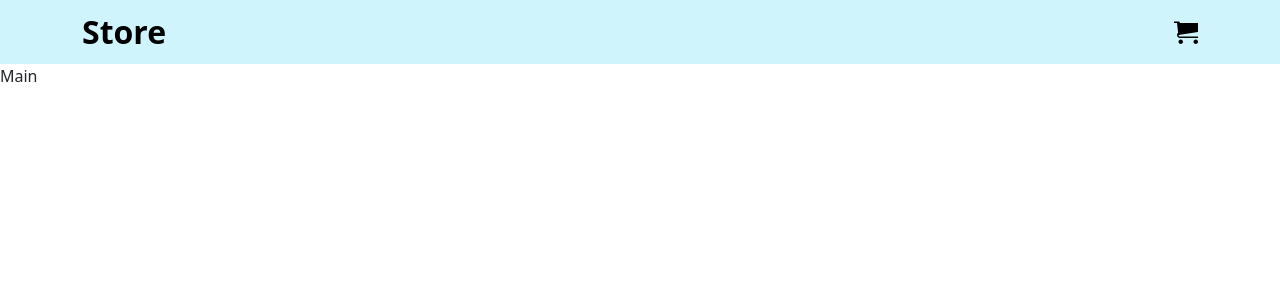
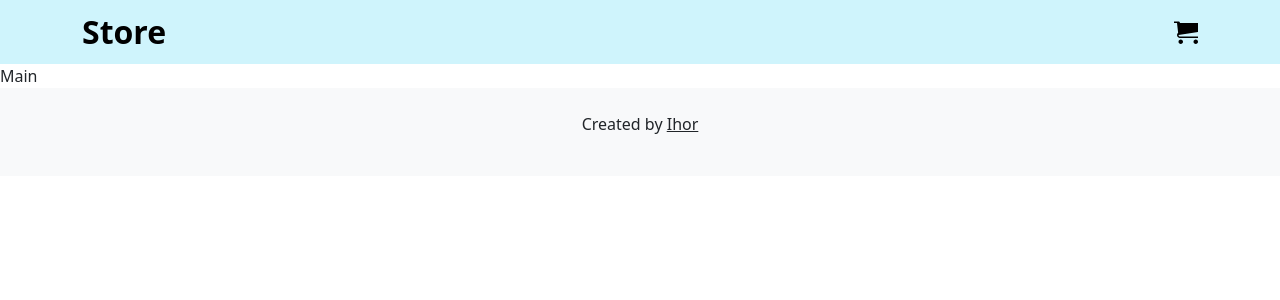
Before and after one commit to nsihor/react-ts-store, a React (Create React App) app: page / in a window 1280 px wide. Shown: the top 300 px of the page. Built offline with nearby package versions, Linux system fonts and the light colour scheme.

Commit message:
add footer

```diff
--- /dev/null
+++ b/src/components/Footer/Footer.tsx
@@ -0,0 +1,10 @@
+const Footer = () => (
+    <footer className='bg-light py-4 d-flex justify-content-center'>    <p>
+        Created by{' '}
+        <a className='link-dark' target="_blank" href="https://github.com/nsihor" rel="noreferrer">
+            Ihor
+        </a>
+    </p></footer>
+)
+
+export default Footer
--- a/src/components/Layout/Layout.tsx
+++ b/src/components/Layout/Layout.tsx
@@ -1,13 +1,15 @@
-import { Outlet } from "react-router-dom";
+import {Outlet} from "react-router-dom";
 import Header from "../Header/Header";
-// import Footer from "../Footer/Footer";
+import Footer from "../Footer/Footer";
 
 const Layout = () => {
     return (
         <>
-            <Header />
-            <Outlet />
-            {/*<Footer />*/}
+            <Header/>
+            <main>
+                <Outlet/>
+            </main>
+            <Footer/>
         </>
     );
 };
```
